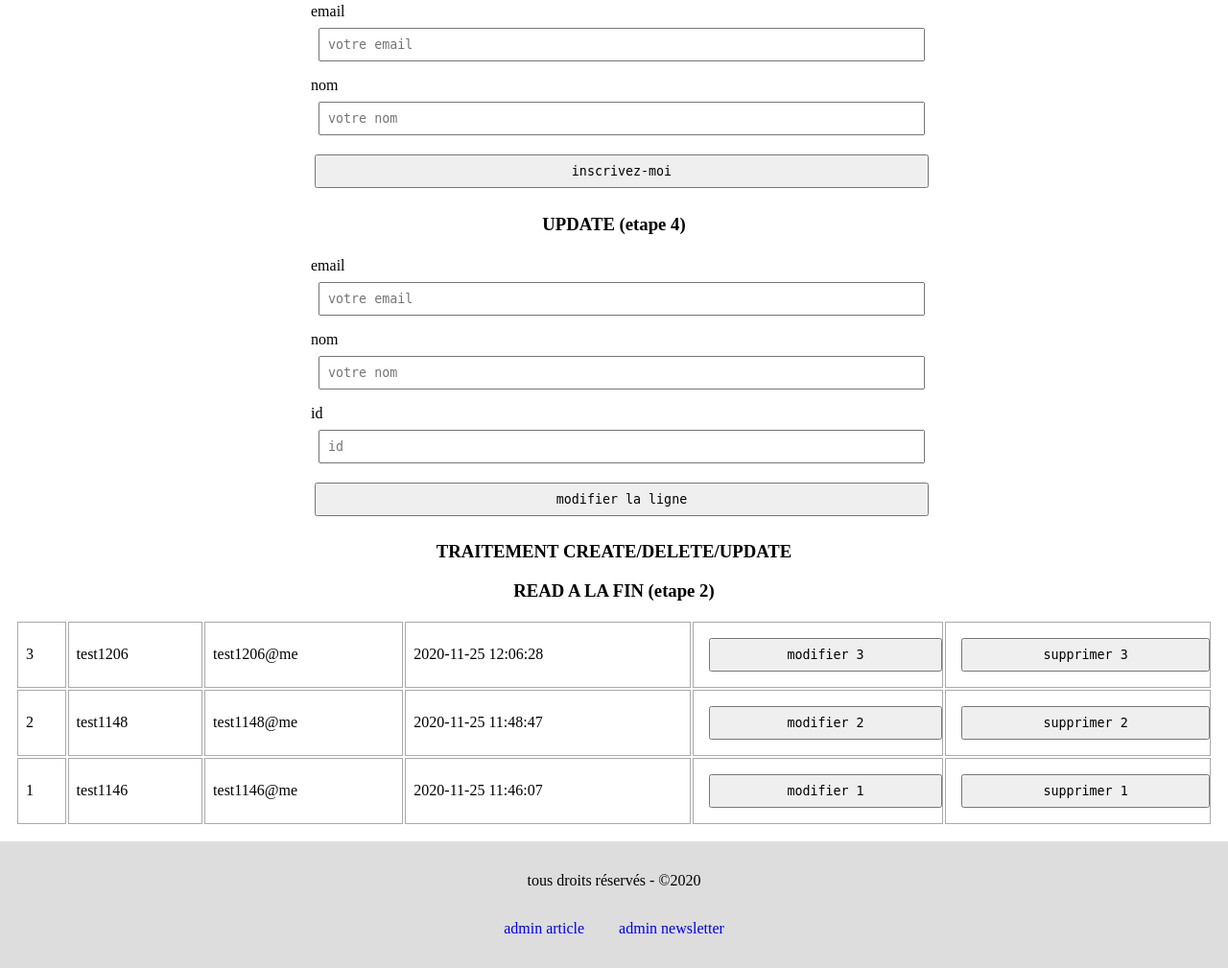
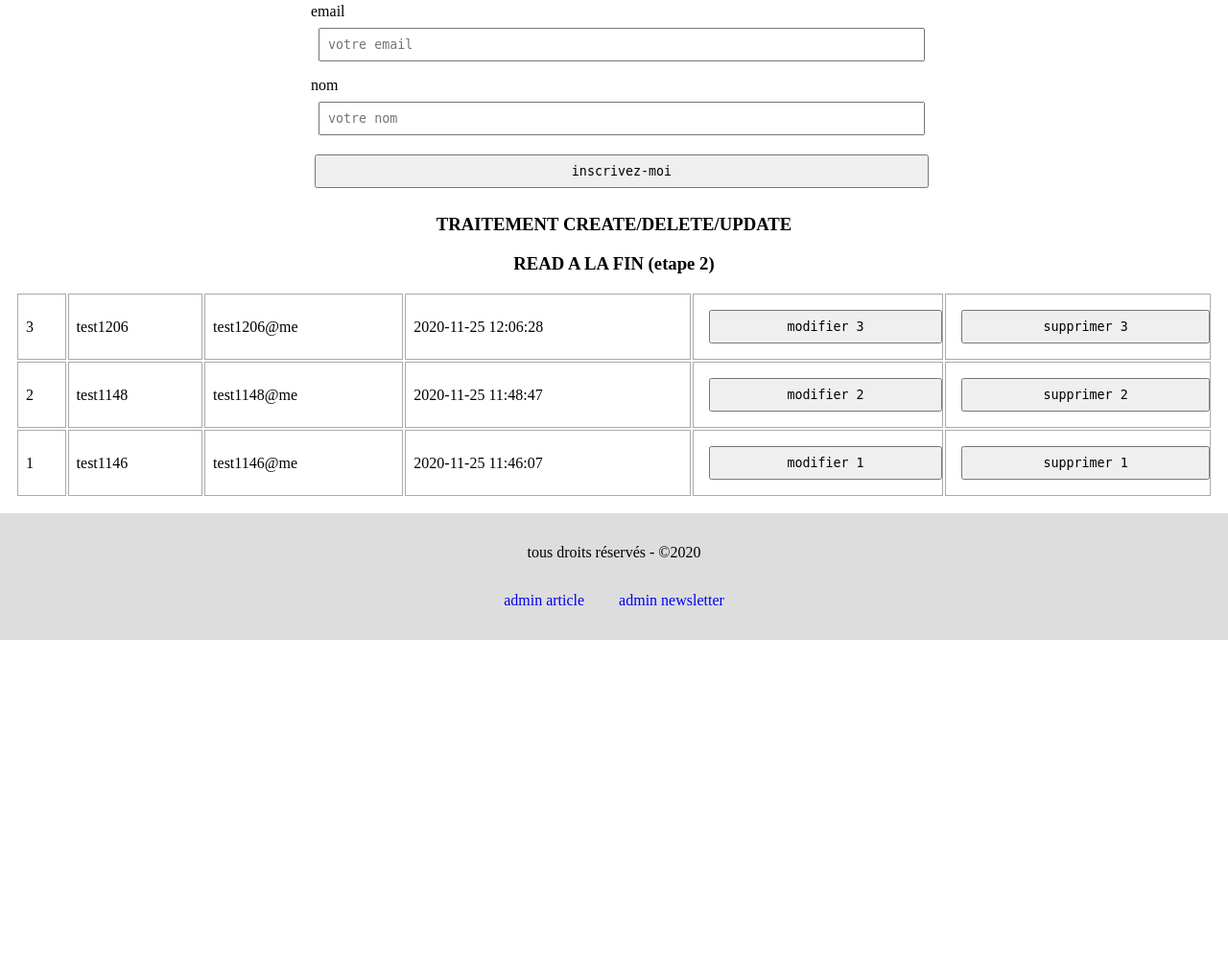
Before and after one commit to coder20b/formation, a PHP site: page /admin-newsletter.php in a window 1280 px wide. Shown: the part 340-1349 px from the top of the page at 96% size. After the commit the page ends 1007 px from the top, so only its background shows below. Run offline with PHP 8.4, Linux system fonts and the light colour scheme; data comes from the database, SQL or seed files in the repository.

Commit message:
cacher le formulaire update

```diff
--- a/projet-blog/php/view/section-admin-newsletter.php
+++ b/projet-blog/php/view/section-admin-newsletter.php
@@ -41,7 +41,7 @@
     </form>
 </section>
 
-<section>
+<section class="cache">
     <h3>UPDATE (etape 4)</h3>
     <form action="#form-update" id="form-update" method="POST">
         <label>
@@ -116,7 +116,6 @@ foreach($tabLigne as $ligneAsso)
     // ICI ON VA CREER LE CODE HTML POUR LE FORMULAIRE D'UPDATE DE CHAQUE LIGNE
     echo
     <<<x
-
     <template class="template-update-$id">
         <h4>FORMULAIRE POUR LIGNE $id</h4>
         <form action="#form-update" id="form-update" method="POST">
```
